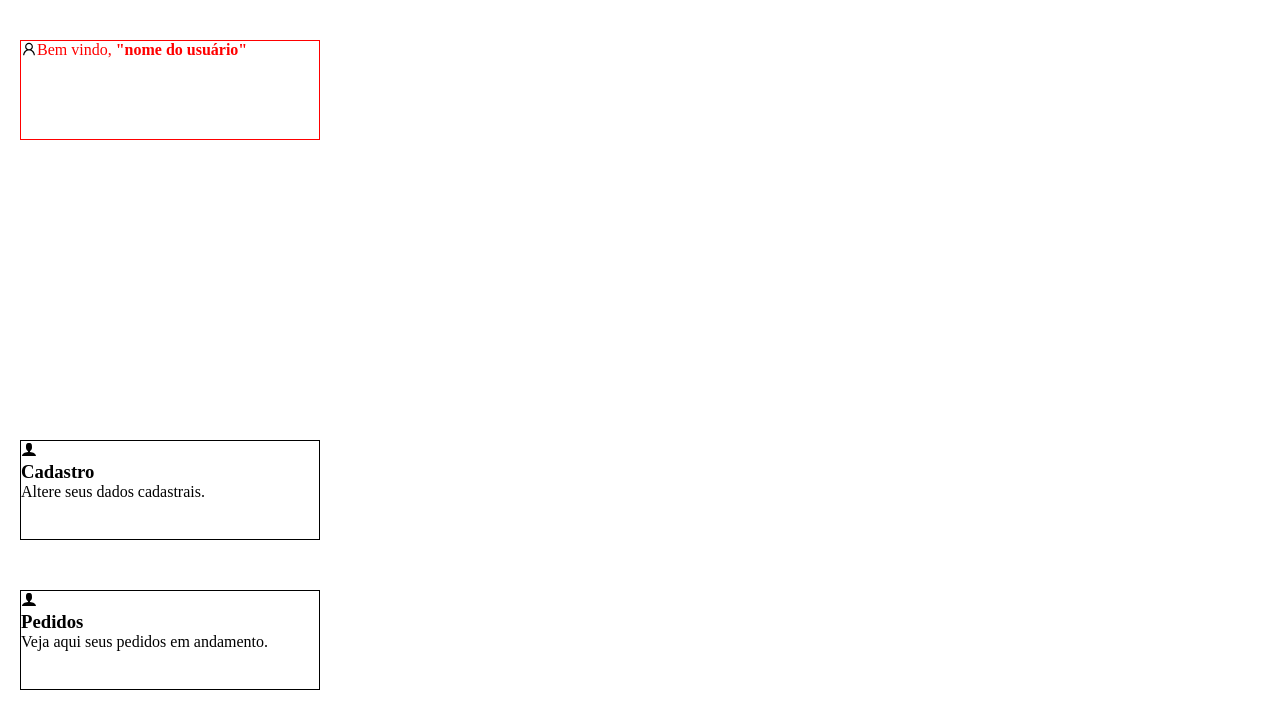
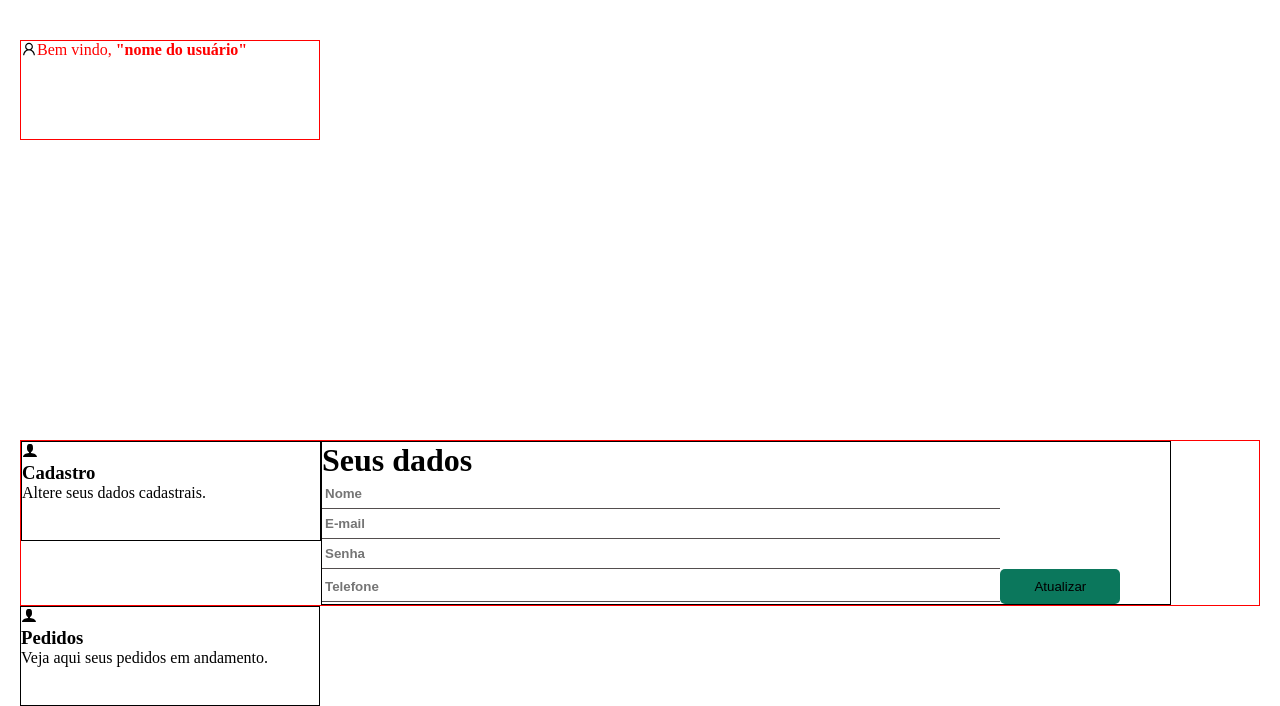
Before and after one commit to G-Ladeira/PI-React, a React (Create React App) app: page /perfil in a window 1280 px wide. Shown: the top 706 px of the page. Built offline with nearby package versions, Linux system fonts and the light colour scheme.

Commit message:
consertando grid-home e atualizando perfil

```diff
--- a/src/components/home/Items/item/styled.sass
+++ b/src/components/home/Items/item/styled.sass
@@ -3,7 +3,11 @@
 
 article.artHome
     @include mixins.center
+    display: flex
+    justify-content: center
+    align-items: center
     overflow: hidden
+    flex-direction: column
 
     img.img-article
         max-width: 100%
--- a/src/components/home/carrosel/styled.sass
+++ b/src/components/home/carrosel/styled.sass
@@ -4,4 +4,3 @@
         display: flex
         width: 100%
         height:100%
-        position: relative
--- a/src/components/perfil/dadosUsuario/index.jsx
+++ b/src/components/perfil/dadosUsuario/index.jsx
@@ -3,14 +3,48 @@ import { ImUser } from "react-icons/im";
 
 const AlterCadastro = () => {
   return (
-    <div className='user_optns'>
+
+    <div className="userDataSection">
+      <div className='user_optns'>
         <div className="user_data">
-        <ImUser/>
+          <ImUser />
 
-        <h3 className='optn_name'>Cadastro</h3>
-        <span>Altere seus dados cadastrais.</span>
+          <h3 className='optn_name'>Cadastro</h3>
+          <span>Altere seus dados cadastrais.</span>
         </div>
 
+
+      </div>
+
+
+
+
+
+
+      <div className='userDataBox'>
+          <h1 id='dataTitle'>Seus dados</h1>
+
+          <div className='dataForm'>
+
+            <input type="text" name='Nome' id='nomeCad' placeholder='Nome'/>
+            <input type="email" name='email' id='email' placeholder='E-mail'/>
+            <input type="password" name='password' id='passwordCad' placeholder='Senha'/>
+            <input type="tel" name= "telefone" id= 'telefoneCad' placeholder='Telefone' />
+
+
+
+
+            <button id='buttonCriar'> Atualizar</button>
+
+
+          </div>
+
+
+
+
+
+
+      </div>
 
     </div>
   )
--- a/src/components/perfil/style.sass
+++ b/src/components/perfil/style.sass
@@ -1,3 +1,6 @@
+@use "../../styles/global/variables"
+@use "../../styles/global/mixins"
+
 .user_view
     padding: 40px 20px
 
@@ -12,10 +15,65 @@
     .wlcm
         color: red
 
-
 .user_optns
     display: flex
-    margin-top: 50px
     width: 300px
     height: 100px
     border: 1px black solid
+
+//CADASTRO--------------------------------------------------------------------
+
+.userDataSection
+    border: 1px red solid
+    display: flex
+
+    .userDataBox
+        border: 1px black solid
+
+        #nomeCad
+            width: 80%
+            height: 30px
+            border: none
+            border-bottom: 1px solid #534e4e
+            outline: none
+            font-weight: 600
+            color: variables.$background-font
+            padding-left: 3px
+
+#passwordCad
+    width: 80%
+    height: 30px
+    border: none
+    border-bottom: 1px solid #534e4e
+    outline: none
+    font-weight: 600
+    color: variables.$background-font
+    padding-left: 3px
+
+#telefoneCad
+    width: 80%
+    height: 30px
+    border: none
+    border-bottom: 1px solid #534e4e
+    outline: none
+    font-weight: 600
+    color: variables.$background-font
+    padding-left: 3px
+
+#email
+    width: 80%
+    height: 30px
+    border: none
+    border-bottom: 1px solid #534e4e
+    outline: none
+    font-weight: 600
+    color: variables.$background-font
+    padding-left: 3px
+
+#buttonCriar
+    cursor: pointer
+    width: 120px
+    height: 35px
+    border: none
+    border-radius: 5px
+    background: variables.$backgraund-footer
--- a/src/components/userOn/style.sass
+++ b/src/components/userOn/style.sass
@@ -6,6 +6,7 @@
     border: 1px black solid
     background-color: gray
     z-index: 10
+
 #btEdit, #btCart, #logOut
     height: 50px
     width: 250px
--- a/src/styles/global/main.sass
+++ b/src/styles/global/main.sass
@@ -1,16 +1,15 @@
 @use './variables'
-
-
 
 *
     padding: 0
     margin: 0
     box-sizing: border-box
 
-
-
     section
         overflow: hidden
+        display: flex
+        justify-content: center
+        width: 100%
 
     body
         background: variables.$background
```
